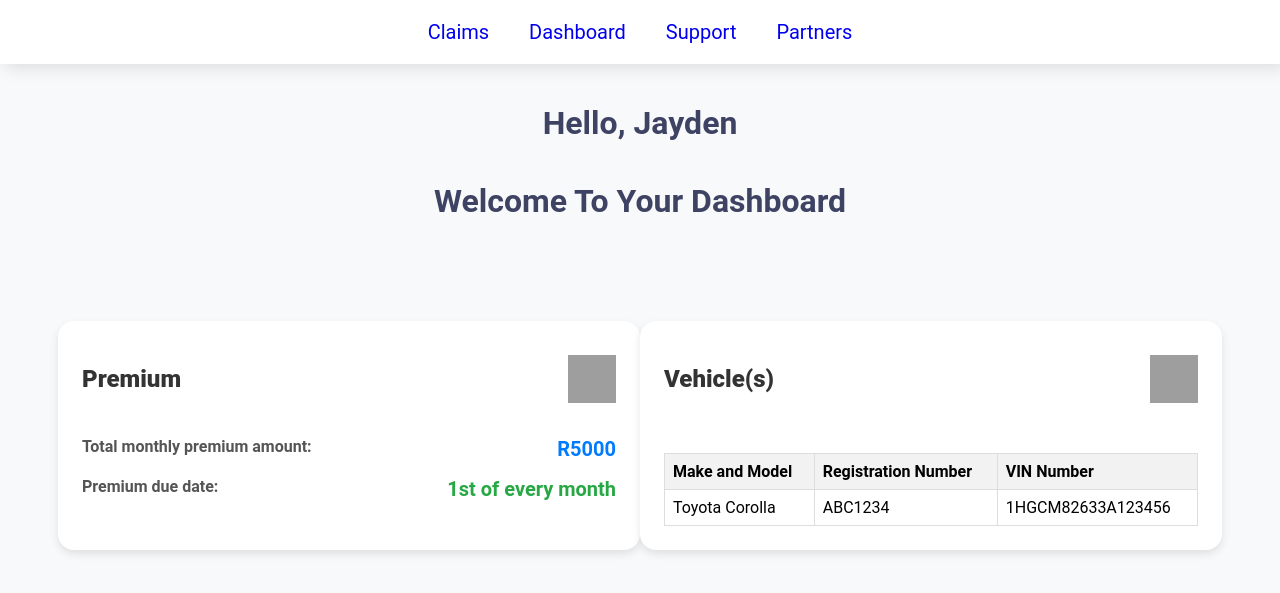
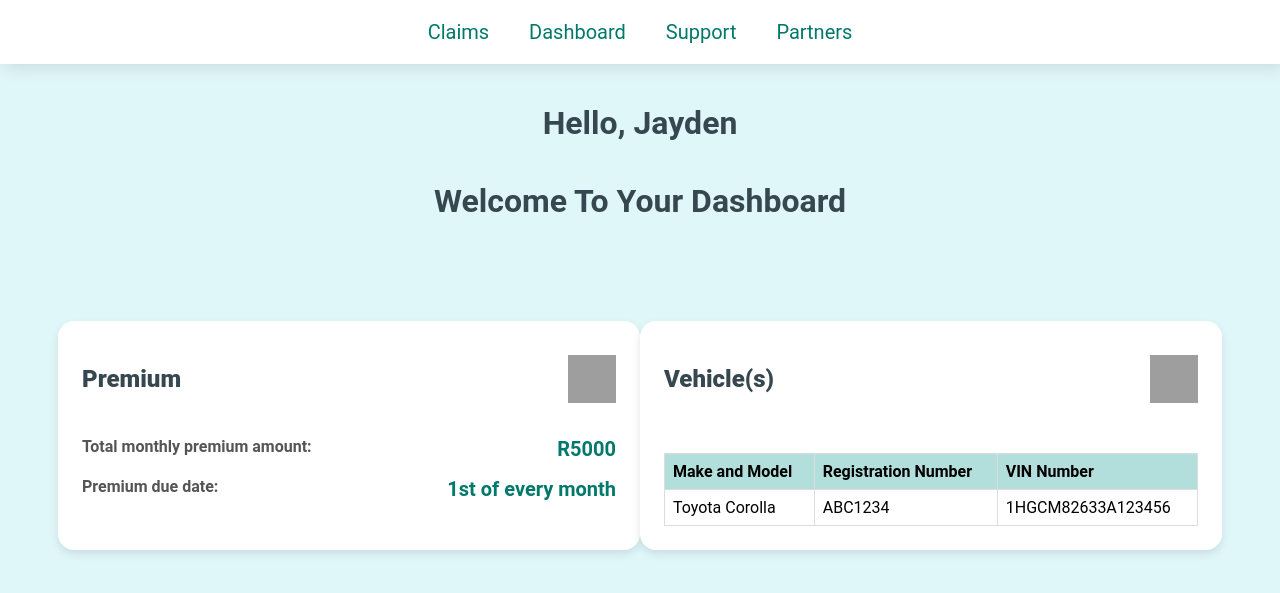
Before and after one commit to Vuyo17Sanlam/Car-Insurance-Capstone, a Python web app: template templates/dashboard.html in a window 1280 px wide. Shown: the top 593 px of the page. Run offline with Jinja, Linux system fonts and the light colour scheme; the template is opened without the code that fills it, so the values that code supplies are empty; grey boxes are pictures that could not be loaded.

Commit message:
color theme changes

```diff
--- a/templates/dashboard.html
+++ b/templates/dashboard.html
@@ -8,12 +8,12 @@
       body {
         margin: 0;
         font-family: "Roboto", sans-serif;
-        background-color: #f8f9fa;
+        background-color: #e0f7fa; /* Pastel blue background */
       }
       nav {
         position: sticky;
         top: 0;
-        background-color: white;
+        background-color: #ffffff;
       }
       ul {
         list-style-type: none;
@@ -30,16 +30,17 @@
         text-align: center;
         padding: 14px 20px;
         text-decoration: none;
-        :#ffffff ;
+        color: #00796b; /* Pastel green */
       }
       li a:hover {
-        background-color: #575757;
+        background-color: #004d40; /* Darker green */
+        color: #ffffff;
       }
       .greeting,
       .welcome {
         text-align: center;
         margin-top: 40px;
-        color: #3e4364;
+        color: #37474f; /* Darker grey */
       }
       .dashboard-card {
         display: flex;
@@ -60,7 +61,7 @@
       .dashboard-card-title {
         font-weight: 800;
         font-size: 24px;
-        color: #333333;
+        color: #37474f; /* Darker grey */
       }
       .dashboard-cards-container {
         display: flex;
@@ -93,12 +94,12 @@
       .amount {
         font-weight: 700;
         font-size: 20px;
-        color: #007bff;
+        color: #00796b; /* Pastel green */
       }
       .date {
         font-weight: 700;
         font-size: 20px;
-        color: #28a745;
+        color: #00796b; /* Pastel green */
       }
       .vehicle-table {
         margin-top: 16px;
@@ -114,11 +115,11 @@
         padding: 8px;
       }
       .vehicle-table th {
-        background-color: #f2f2f2;
+        background-color: #b2dfdb; /* Light pastel green */
         font-weight: bold;
       }
       .vehicle-table tr:nth-child(even) {
-        background-color: #f9f9f9;
+        background-color: #e0f2f1; /* Very light pastel green */
       }
     </style>
   </head>
@@ -178,7 +179,6 @@
                   <td>ABC1234</td>
                   <td>1HGCM82633A123456</td>
                 </tr>
-                <!-- Add more rows as needed -->
               </tbody>
             </table>
           </div>
```
